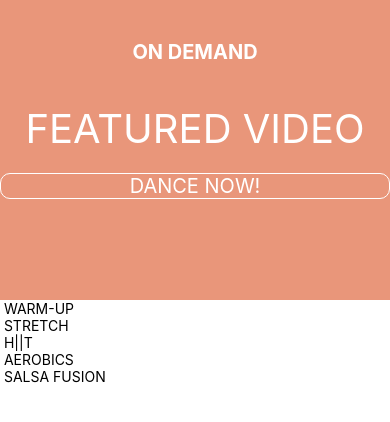
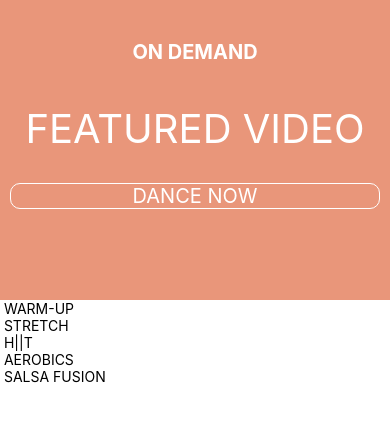
Before and after one commit to zalwata/HeatDance_demoReplication, a React Native app: screen / in a window 390 px wide. Shown: the top 422 px of the page. Built offline with nearby package versions, Linux system fonts and the light colour scheme.

Commit message:
header subTitleBtn IP_require smaller radius

```diff
--- a/components/header.js
+++ b/components/header.js
@@ -6,9 +6,11 @@ export default function Header() {
     <View style={styles.header}>
       <Text style={styles.title}>ON DEMAND</Text>
         <Text style={styles.subTitle}>FEATURED VIDEO</Text>
-            <TouchableOpacity>
-                <Text style={styles.subTitleBtn}>DANCE NOW!</Text>
-            </TouchableOpacity>
+            <View style={styles.subTitleBtnLayout}>
+             <TouchableOpacity>
+                <Text style={styles.subTitleBtn}>DANCE NOW</Text>
+             </TouchableOpacity>
+            </View>
     </View>
   );
 }
@@ -30,6 +32,9 @@ const styles = StyleSheet.create({
     textAlign: 'center',
     fontSize: 40
   },
+  subTitleBtnLayout: {
+    padding: 10,
+  },
   subTitleBtn: {
     color: '#fff',
     textAlign: 'center',
```
